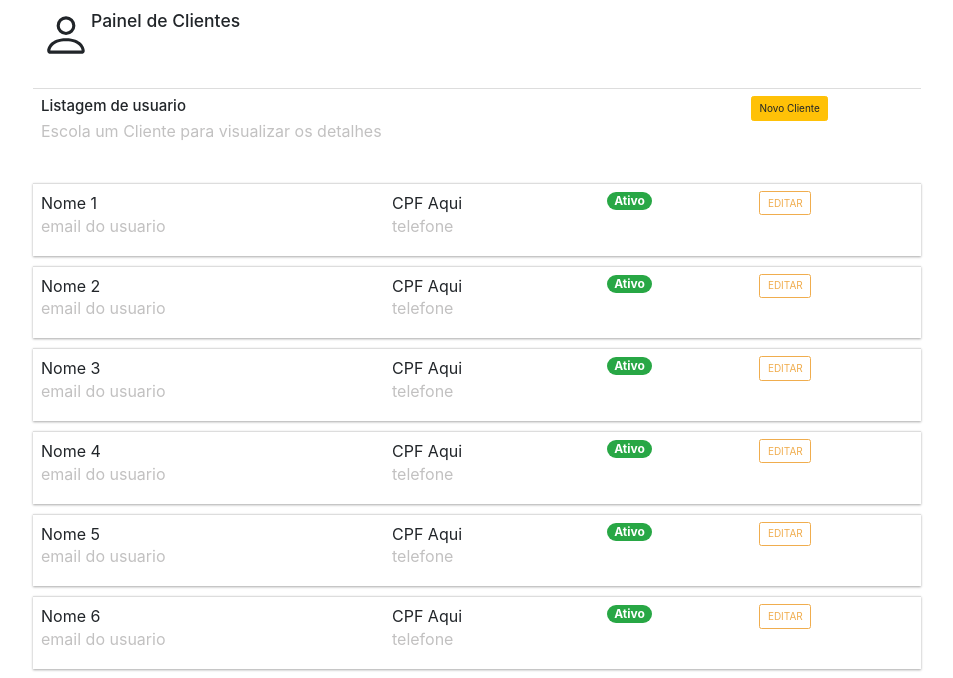
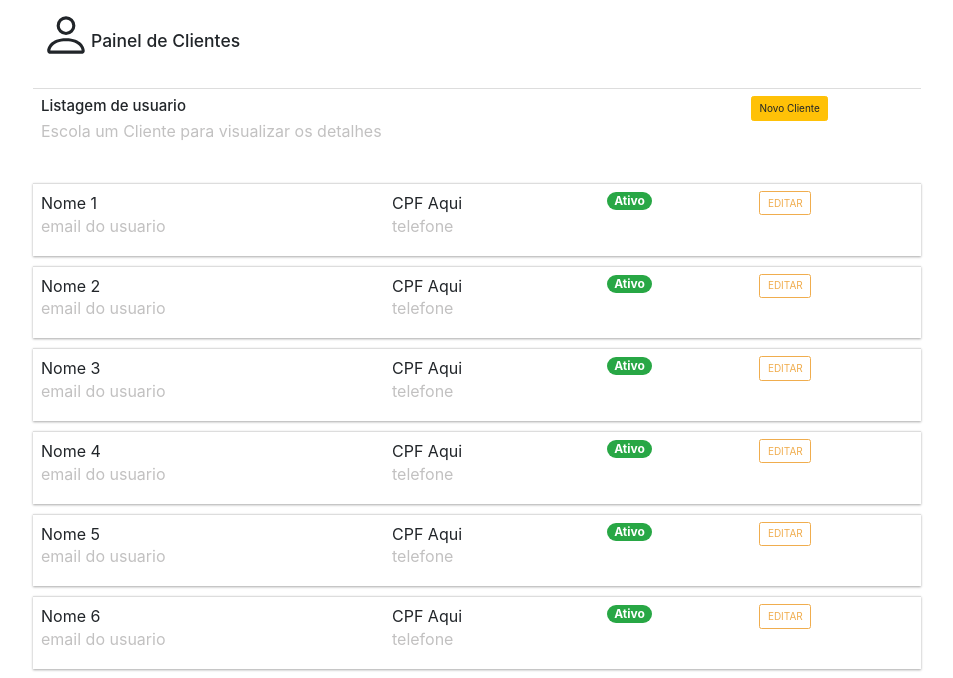
Before and after one commit to Hermelio/CRUD, a Django app: page / in a window 1280 px wide. Shown: the top 678 px of the page, without its empty margins (163-1116 px from the left). Run offline with Django 3.2, Linux system fonts and the light colour scheme; some libraries are stand-ins or nearby versions.

Commit message:
versao 0.7

```diff
--- a/telas/templates/crud/home.html
+++ b/telas/templates/crud/home.html
@@ -201,7 +201,9 @@
         display: flex;
     }
 
-
+    h3 {
+        margin-top: 3%;
+    }
 
 
 
```
